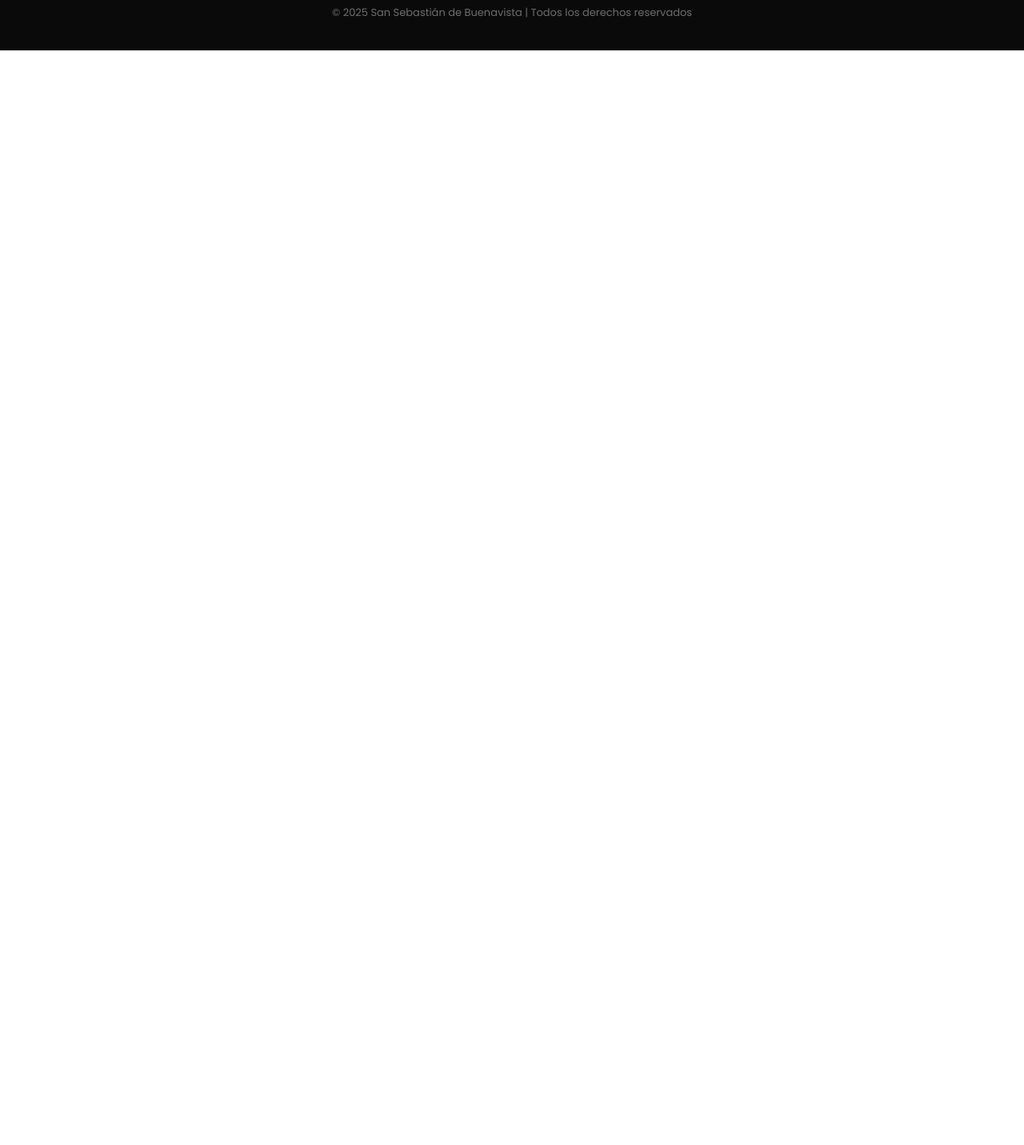
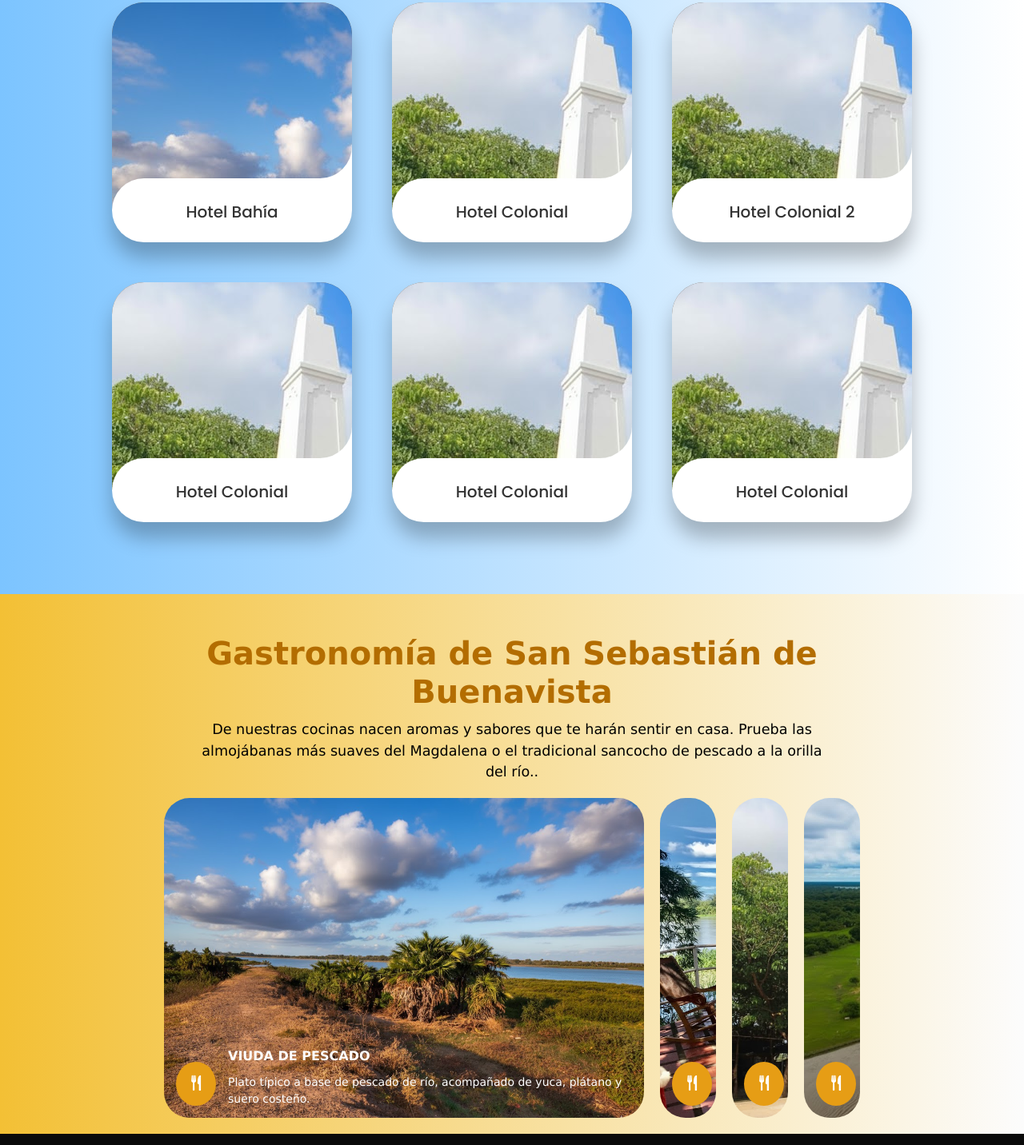
Before and after one commit to Mariangelicalopez/Prueba2, a plain HTML site: page index.html in a window 1280 px wide. Shown: the part 3848-5280 px from the top of the page at 80% size. Before the commit the page ends 3911 px from the top, so only its background shows below. Drawn offline with nearby package versions, Linux system fonts and the light colour scheme; files whose address does not match are found by name.

Commit message:
Actualizar

```diff
--- /dev/null
+++ b/CSS/gastronomia.css
@@ -0,0 +1,203 @@
+
+.body-gastro {
+    background: linear-gradient(to right, #f3c035 0%, #fcfcfc 100%);
+    margin: 0px;
+    padding: 20px;
+    box-sizing: border-box;
+    margin-bottom: -80px;
+    font-family: Verdana, Geneva, Tahoma, sans-serif;
+}
+
+
+/* Intro */
+.gastronomia-section .gas-intro {
+  text-align: center;
+  margin: 30px auto 10px;
+  max-width: 1000px;
+  color: #000000;
+  line-height: 1.5;
+  padding: 0 20px;
+}
+.gastronomia-section .gas-intro h2 {
+  font-size: 2.5em;
+  font-weight: 600;
+  color: #b36d00;
+  margin-bottom: 10px;
+}
+.gastronomia-section .gas-intro p {
+  font-size: 1.1rem;
+  color: #000;
+  margin: 0 auto;
+  max-width: 800px;
+}
+
+/* Wrapper / Container específicos */
+.gastronomia-section .gas-wrapper {
+  width: 100%;
+  height: auto;
+  display: flex;
+  margin-top: 20px;
+  align-items: center;
+  justify-content: center;
+}
+
+.gastronomia-section .gas-container {
+  height: 400px;
+  display: flex;
+  flex-wrap: nowrap;
+  justify-content: flex-start;
+}
+
+/* Card (específica) */
+.gastronomia-section .gas-card {
+  width: 70px;
+  border-radius: 2rem;
+  background-size: cover;
+  cursor: pointer;
+  overflow: hidden;
+  margin: 0 10px;
+  display: flex;
+  align-items: flex-end;
+  transition: .6s cubic-bezier(.28,-0.03,0,.99);
+  box-shadow: none !important;
+}
+
+/* fila interna */
+.gastronomia-section .gas-row {
+  color: white;
+  display: flex;
+  flex-wrap: nowrap;
+}
+
+/* icono redondo */
+.gastronomia-section .gas-icon {
+  background: rgb(230, 157, 21);
+  color: white;
+  border-radius: 50%;
+  width: 50px;
+  display: flex;
+  justify-content: center;
+  align-items: center;
+  margin: 15px;
+  font-size: 1.2rem;
+}
+
+/* descripcion interna (texto que aparece al seleccionar) */
+.gastronomia-section .gas-description {
+  display: flex;
+  justify-content: center;
+  flex-direction: column;
+  overflow: hidden;
+  height: 85px;
+  width: 520px;
+  opacity: 0;
+  transform: translateY(30px);
+  transition-delay: .3s;
+  transition: all .3s ease;
+}
+
+.gastronomia-section .gas-description p {
+  color: #ffffff;
+  padding-top: 5px;
+  font-weight: 300;
+  font-size: 14px;
+}
+
+.gastronomia-section .gas-description h4 {
+  text-transform: uppercase;
+  font-weight: bold;
+  color: #fff;
+  font-size: 1rem;
+}
+
+/* hide native inputs (scoped) */
+.gastronomia-section input[type="radio"] {
+  display: none;
+}
+
+/* Cuando un radio está checado: la label siguiente (el card) puede crecer */
+/* selector: input:checked + label.gas-card */
+.gastronomia-section input[type="radio"]:checked + .gas-card {
+  width: 600px;
+}
+
+/* Mostrar la descripción dentro del card chequeado */
+.gastronomia-section input[type="radio"]:checked + .gas-card .gas-description {
+  opacity: 1 !important;
+  transform: translateY(0) !important;
+}
+
+/* Asignar imágenes de fondo por card (puedes ajustar rutas) */
+.gastronomia-section .gas-card[for="g-c1"] {
+  background-image: url('../imagenes/Carrillo.jpg');
+  background-size: cover;
+}
+.gastronomia-section .gas-card[for="g-c2"] {
+  background-image: url('../imagenes/Chanas.jpg');
+  background-size: cover;
+}
+.gastronomia-section .gas-card[for="g-c3"] {
+  background-image: url('../imagenes/Obelisco.jpg');
+  background-size: cover;
+}
+.gastronomia-section .gas-card[for="g-c4"] {
+  background-image: url('../imagenes/Rio.jpg');
+  background-size: cover;
+}
+
+
+
+/* ================================
+   MÓVIL / TABLET — comportamiento deslizante
+   ================================ */
+@media (max-width: 768px) {
+  .gastronomia-section { padding: 15px; }
+
+  .gastronomia-section .gas-wrapper {
+    width: 100%;
+    height: auto;
+    display: flex;
+    justify-content: center;
+    align-items: center;
+  }
+
+  .gastronomia-section .gas-container {
+    display: flex;
+    overflow-x: auto;              /* permite deslizar lateral */
+    scroll-snap-type: x mandatory;  /* cada tarjeta se centra al soltar */
+    scroll-behavior: smooth;
+    padding: 12px;
+    gap: 12px;
+    height: auto;
+  }
+
+  .gastronomia-section .gas-container::-webkit-scrollbar {
+    display: none;
+  }
+
+  .gastronomia-section .gas-card {
+    flex: 0 0 85%;
+    height: 320px;
+    scroll-snap-align: center;
+    border-radius: 1rem;
+    transition: none;
+    min-width: 85%;
+  }
+
+  /* en móvil, mostrar siempre la descripción dentro de la tarjeta */
+  .gastronomia-section .gas-card .gas-description {
+    opacity: 1 !important;
+    transform: translateY(0) !important;
+  }
+
+  .gastronomia-section input[type="radio"] { display: none !important; }
+  .gastronomia-section input[type="radio"]:checked + .gas-card { width: 85% !important; }
+}
+
+@media (max-width: 480px) {
+  .gastronomia-section .gas-card {
+    flex: 0 0 95%;
+    height: 280px;
+    min-width: 95%;
+  }
+}
--- /dev/null
+++ b/CSS/hotel.css
@@ -0,0 +1,200 @@
+/* Hotel.css - clases específicas para evitar choques */
+body {
+    margin: 0;
+    padding: 0;
+    box-sizing: border-box;
+    font-family: 'Poppins', sans-serif;
+    background: linear-gradient(to right, #7cc4ff, #ffffff);
+}
+
+/* Sección hotel */
+.hotel-section {
+    box-sizing: border-box;
+    text-align: center;
+    padding: 40px 20px;
+    margin-top: 100px;
+    margin: 100px 0 50px ;
+}
+
+/* Título / intro (mantengo el nombre existente) */
+.intro-hotel {
+  text-align: center;
+  margin: 60px auto 40px;
+  max-width: 900px;
+  color: #000000;
+  line-height: 1.5;
+  padding: 0 20px;
+}
+.intro-hotel h2 {
+  font-size: 2.5em;
+  font-weight: 600;
+  color: #003057;
+  margin-bottom: 10px;
+}
+.intro-hotel p {
+  font-size: 1.2em;
+  color: #000000;
+  margin: 0 auto;
+  max-width: 800px;
+}
+
+/* Contenedor específico para hoteles */
+.hotel-container{
+    position: relative;
+    display: flex;
+    align-items: center;
+    justify-content: center;
+    gap: 50px;
+    flex-wrap: wrap;
+    max-width: 1350px;
+    margin: 0 auto;
+}
+
+/* Cada tarjeta del hotel (nombre específico) */
+.hotel-container .hotel-card{
+    position: relative;
+    width: 300px;
+    height: 300px;
+    background: #fff;
+    border-radius: 40px;
+    box-shadow: 0 20px 25px rgba(0, 0, 0, 0.25);
+    transition: 0.5s;
+    overflow: hidden;
+}
+
+/* Efecto hover: crece la tarjeta */
+.hotel-container .hotel-card:hover{
+    height: 420px;
+}
+
+/* Caja de imagen (nombre específico) */
+.hotel-container .hotel-imgbox {
+  position: relative;
+  width: 100%;
+  height: 260px;
+  overflow: hidden;
+  background: #555;
+}
+
+/* Curva blanca inferior (decoration) */
+.hotel-container .hotel-imgbox::before {
+  content: "";
+  position: absolute;
+  bottom: -40px;
+  width: 100%;
+  height: 80px;
+  border-radius: 40px;
+  background: #ffffff;
+}
+
+/* Curva lateral */
+.hotel-container .hotel-imgbox::after {
+  content: "";
+  position: absolute;
+  right: 0;
+  bottom: 40px;
+  width: 80px;
+  height: 80px;
+  background: transparent;
+  border-radius: 50%;
+  box-shadow: 75px 70px 0 40px #fff;
+}
+
+/* Contenido (nombre específico) */
+.hotel-container .hotel-content {
+   position: relative;
+   top: -10px;
+   z-index: 10;
+   padding: 0 30px;
+   transition: 0.5s;
+}
+
+.hotel-container .hotel-content h3{
+    position: relative;
+    font-size: 1.25rem;
+    color: #333;
+}
+
+.hotel-container .hotel-content p {
+    position: relative;
+    opacity: 0;
+    transition: 0.5s;
+    color: #333;
+}
+
+/* Al hacer hover mostramos el párrafo */
+.hotel-container .hotel-card:hover .hotel-content p {
+    opacity: 1;
+}
+
+/* ===== Media queries adaptadas al nombre nuevo ===== */
+@media (max-width: 1024px) {
+  .intro-hotel h2 {
+    font-size: 2em;
+  }
+
+  .intro-hotel p {
+    font-size: 1em;
+    padding: 0 15px;
+    text-align: left;
+  }
+
+  .hotel-container {
+    flex-wrap: wrap;
+    justify-content: center;
+    gap: 30px;
+  }
+
+  .hotel-container .hotel-card {
+    width: 280px;
+    height: 280px;
+  }
+}
+
+@media (max-width: 768px) {
+  .intro-hotel {
+    margin: 40px auto 20px;
+    padding: 0 10px;
+  }
+
+  .intro-hotel h2 {
+    font-size: 1.8em;
+  }
+
+  .intro-hotel p {
+    font-size: 0.95em;
+    text-align: left;
+  }
+
+  .hotel-container {
+    flex-direction: column;
+    align-items: center;
+    gap: 25px;
+  }
+
+  .hotel-container .hotel-card {
+    width: 90%;
+    max-width: 320px;
+    height: 280px;
+  }
+
+  .hotel-container .hotel-card:hover {
+    height: 400px;
+  }
+}
+
+@media (max-width: 480px) {
+  .intro-hotel h2 {
+    font-size: 1.5em;
+  }
+
+  .intro-hotel p {
+    font-size: 0.9em;
+    text-align: left;
+  }
+
+  .hotel-container .hotel-card {
+    width: 95%;
+    height: 260px;
+  }
+}
--- a/index.html
+++ b/index.html
@@ -6,6 +6,7 @@
   <title>San Sebastian de Buenavista</title>
   <!-- Bootstrap CSS -->
   <link href="https://cdn.jsdelivr.net/npm/bootstrap@5.3.0/dist/css/bootstrap.min.css" rel="stylesheet">
+ <link rel="stylesheet" href="https://cdn.jsdelivr.net/npm/bootstrap-icons@1.13.1/font/bootstrap-icons.min.css">
 
   <!-- AOS animaciones -->
   <link href="https://cdn.jsdelivr.net/npm/aos@2.3.4/dist/aos.css" rel="stylesheet">
@@ -15,6 +16,8 @@
 
   <link rel="stylesheet" href="CSS/style.css">
   <link rel="stylesheet" href="CSS/lugares.css">
+  <link rel="stylesheet" href="CSS/hotel.css">
+  <link rel="stylesheet" href="CSS/gastronomia.css">
 
 </head>
 <body>
@@ -306,6 +309,138 @@
     </div>
   </section>
 
+
+    <!-- Hotel -->
+<section class="hotel-section">
+    <div class="intro-hotel">
+      <h2>Hoteles de San Sebastián de Buenavista</h2>
+      <p>Sabores auténticos que cuentan la historia de nuestra tierra.<br>
+      <span class="emoji">🍽️</span> Descubre los servicios y hospedajes.</p>
+    </div>
+
+    <!-- contenedor específico del hotel -->
+    <div class="hotel-container">
+        <div class="hotel-card">
+            <div class="hotel-imgbox">
+              <img src="imagenes/Carrillo.jpg" alt="Hotel 1">
+            </div>
+            <div class="hotel-content">
+                <h3>Hotel Bahía</h3>
+                <p>Un alojamiento acogedor con vista al río Magdalena.</p>
+            </div>
+        </div>
+
+        <div class="hotel-card">
+            <div class="hotel-imgbox">
+              <img src="imagenes/Obelisco.jpg" alt="Hotel 2">
+            </div>
+            <div class="hotel-content">
+                <h3>Hotel Colonial</h3>
+                <p>Disfruta de la arquitectura tradicional y la comodidad moderna.</p>
+            </div>
+        </div>
+
+        <div class="hotel-card">
+            <div class="hotel-imgbox">
+              <img src="imagenes/Obelisco.jpg" alt="Hotel 3">
+            </div>
+            <div class="hotel-content">
+                <h3>Hotel Colonial 2</h3>
+                <p>Comodidad y tradición en el centro del pueblo.</p>
+            </div>
+        </div>
+         <div class="hotel-card">
+            <div class="hotel-imgbox">
+              <img src="imagenes/Obelisco.jpg" alt="Hotel 2">
+            </div>
+            <div class="hotel-content">
+                <h3>Hotel Colonial</h3>
+                <p>Disfruta de la arquitectura tradicional y la comodidad moderna.</p>
+            </div>
+        </div>
+         <div class="hotel-card">
+            <div class="hotel-imgbox">
+              <img src="imagenes/Obelisco.jpg" alt="Hotel 2">
+            </div>
+            <div class="hotel-content">
+                <h3>Hotel Colonial</h3>
+                <p>Disfruta de la arquitectura tradicional y la comodidad moderna.</p>
+            </div>
+        </div>
+         <div class="hotel-card">
+            <div class="hotel-imgbox">
+              <img src="imagenes/Obelisco.jpg" alt="Hotel 2">
+            </div>
+            <div class="hotel-content">
+                <h3>Hotel Colonial</h3>
+                <p>Disfruta de la arquitectura tradicional y la comodidad moderna.</p>
+            </div>
+        </div>
+    </div>
+  </section>
+
+
+<section class="gastronomia-section body-gastro">
+  <div class="gas-intro">
+    <h2>Gastronomía de San Sebastián de Buenavista</h2>
+    <p>De nuestras cocinas nacen aromas y sabores que te harán sentir en casa. Prueba las almojábanas más suaves del Magdalena o el tradicional sancocho de pescado a la orilla del río..</p>
+  </div>
+
+  <div class="gas-wrapper">
+    <div class="gas-container">
+
+      <input type="radio" name="gas-slide" id="g-c1" checked>
+      <label for="g-c1" class="gas-card gas-card1">
+        <div class="gas-row">
+          <div class="gas-icon"><i class="bi bi-fork-knife"></i></div>
+          <div class="gas-description">
+            <h4>Viuda de Pescado</h4>
+            <p>Plato típico a base de pescado de río, acompañado de yuca, plátano y suero costeño.</p>
+          </div>
+        </div>
+      </label>
+
+      <input type="radio" name="gas-slide" id="g-c2">
+      <label for="g-c2" class="gas-card gas-card2">
+        <div class="gas-row">
+          <div class="gas-icon"><i class="bi bi-fork-knife"></i></div>
+          <div class="gas-description">
+            <h4>Bollo de Mazorca</h4>
+            <p>Elaborado con maíz tierno envuelto en hojas, un clásico del desayuno sabanero.</p>
+          </div>
+        </div>
+      </label>
+
+      <input type="radio" name="gas-slide" id="g-c3">
+      <label for="g-c3" class="gas-card gas-card3">
+        <div class="gas-row">
+          <div class="gas-icon"><i class="bi bi-fork-knife"></i></div>
+          <div class="gas-description">
+            <h4>Sancocho de Gallina</h4>
+            <p>Caldo tradicional preparado con gallina criolla, yuca, ñame y verduras locales.</p>
+          </div>
+        </div>
+      </label>
+
+      <input type="radio" name="gas-slide" id="g-c4">
+      <label for="g-c4" class="gas-card gas-card4">
+        <div class="gas-row">
+          <div class="gas-icon"><i class="bi bi-fork-knife"></i></div>
+          <div class="gas-description">
+            <h4>Dulce de Leche</h4>
+            <p>Postre cocinado lentamente hasta lograr una textura cremosa y sabor inconfundible.</p>
+          </div>
+        </div>
+      </label>
+
+    </div> <!-- .gas-container -->
+  </div> <!-- .gas-wrapper -->
+</section>
+
+
+
+
+
   <!-- FOOTER -->
   <footer class="footer">
     <div class="footer-container">
```
